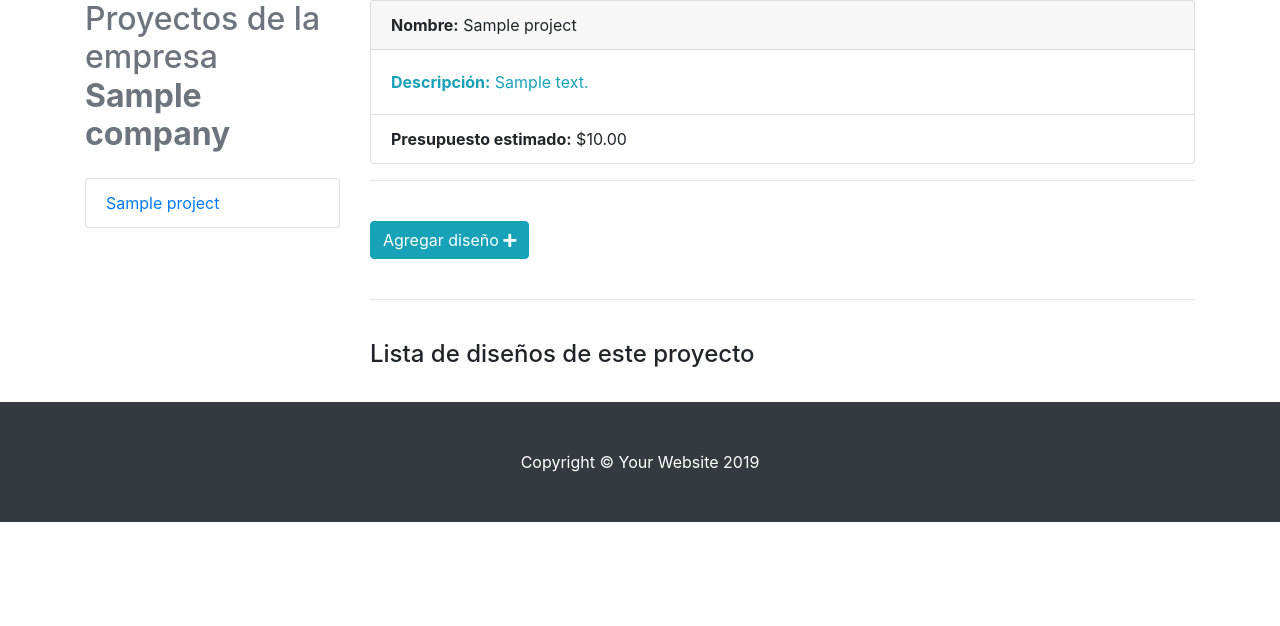
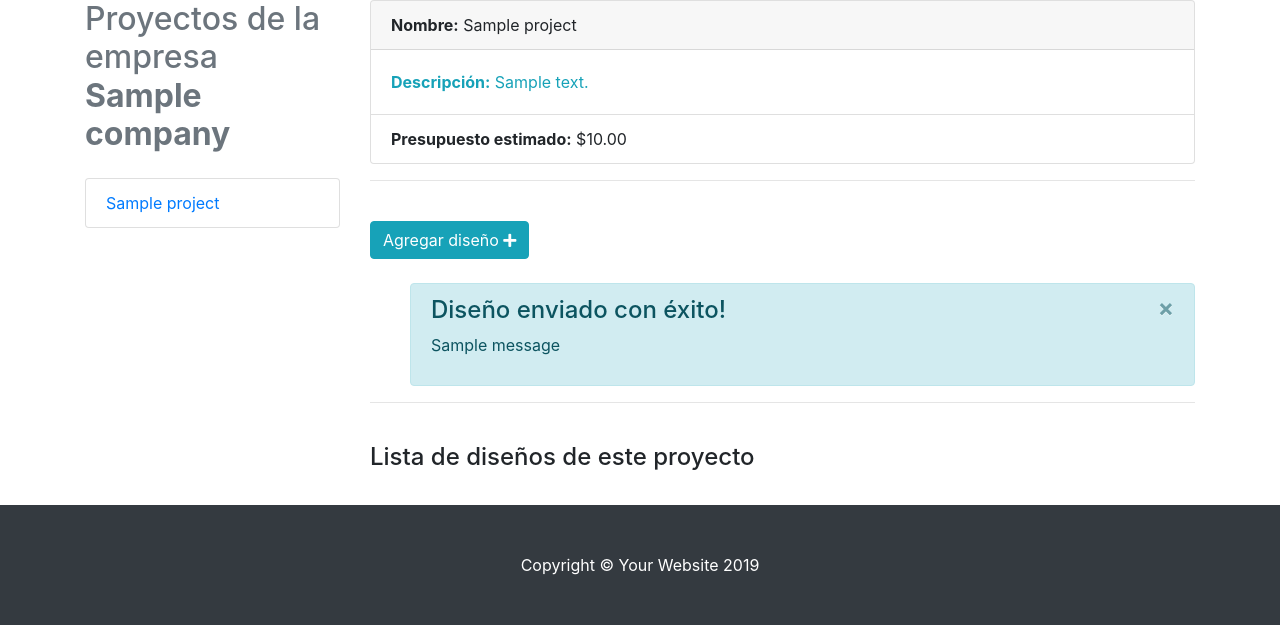
Before and after one commit to nlemarodriguez/Cloud, a Django app: page /empresas/#/1 in a window 1280 px wide. Shown: the part 72-698 px from the top of the page. Run offline with Django 3.2, Linux system fonts and the light colour scheme; tables that the repository leaves empty hold one stand-in row (values such as "Sample post"); one stand-in notice (Sample message) is shown; some libraries are stand-ins or nearby versions.

Commit message:
Se agrega mensaje al agregar diseño

```diff
--- a/designs/views.py
+++ b/designs/views.py
@@ -9,6 +9,7 @@
 import os
 from django.conf import settings
 from django.core.paginator import Paginator
+
 
 # Create your views here.
 
@@ -51,7 +52,7 @@
         form_project = ProjectCreationForm(request.POST, instance=project)
         if form_project.is_valid():
             form_project.save()
-            messages.success(request, 'Proyecto actualizado con exito')
+            messages.success(request, 'Proyecto actualizado con éxito')
             return empresa(request, url)
         else:
             print('paila actualizando')
@@ -77,7 +78,7 @@
             company = Company.objects.get(url=url)
             project.company = company
             project.save()
-            messages.success(request, 'Proyecto creado con exito')
+            messages.success(request, 'Proyecto creado con éxito')
             return empresa(request, url)
         else:
             print('paila proyecto')
@@ -97,16 +98,18 @@
             state, created = State.objects.get_or_create(name='En proceso')
             design.state = state
             project = Project.objects.get(id=idproyecto)
-            design.project=project
+            design.project = project
             design.save()
-            request.method='GET'
+            request.method = 'GET'
+            messages.success(request, 'Hemos recibido tu diseño y lo estamos procesado para que sea publicado. Tan pronto esto ocurra, te notificaremos por email')
             return proyecto(request, url, idproyecto)
         else:
             print('paila diseno')
             print(form_design.errors)
-            #return proyecto(request, url, idproyecto)
+            # return proyecto(request, url, idproyecto)
     else:
         pass
+
 
 def registro(request):
     if request.method == 'POST':
@@ -146,6 +149,7 @@
         else:
             pass
 
+
 def dowload_image(request, tipo, id):
     design = Design.objects.get(id=id)
     if tipo == 'original':
--- a/templates/designs/empresa.html
+++ b/templates/designs/empresa.html
@@ -42,6 +42,19 @@
                             <br>
                             <button type="submit" class="btn btn-primary">Crear / Modificar proyecto</button>
                         </form>
+                        <br>
+                        {% if messages %}
+                        <ul class="messages">
+                            {% for message in messages %}
+                                <div class="alert alert-info alert-dismissible fade show" role="alert">
+                                    <p>{{ message }}</p>
+                                    <button type="button" class="close" data-dismiss="alert" aria-label="Close">
+                                        <span aria-hidden="true">&times;</span>
+                                    </button>
+                                </div>
+                            {% endfor %}
+                        </ul>
+                        {% endif %}
                     {% else %}
                         <br>
                         <div class="card mb-3">
@@ -75,6 +88,19 @@
                             </form>
 
                         </div>
+                        {% if messages %}
+                        <ul class="messages">
+                            {% for message in messages %}
+                                <div class="alert alert-info alert-dismissible fade show" role="alert">
+                                    <h4 class="alert-heading">Diseño enviado con éxito!</h4>
+                                    <p>{{ message }}</p>
+                                    <button type="button" class="close" data-dismiss="alert" aria-label="Close">
+                                        <span aria-hidden="true">&times;</span>
+                                    </button>
+                                </div>
+                            {% endfor %}
+                        </ul>
+                        {% endif %}
                         <hr>
                         <br>
                     {% endif %}
--- a/templates/designs/empresas.html
+++ b/templates/designs/empresas.html
@@ -8,7 +8,7 @@
 
         <!-- Jumbotron Header -->
         <header class="jumbotron my-4">
-            <h1 class="display-3">Bienvenido disenador!</h1>
+            <h1 class="display-3">Bienvenido diseñador!</h1>
             <p class="lead">A continuación encontrarás una lista de empresas que estan buscando diseñadores como tú, que
                 tienen fabulosos proyectos de los que puedes ser parte, selecciona alguna de tu interés para que puedas
                 ver sus proyectos y animate a subir tus propios diseños</p>
```
